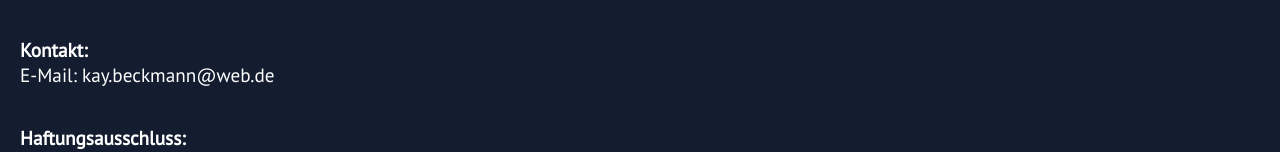
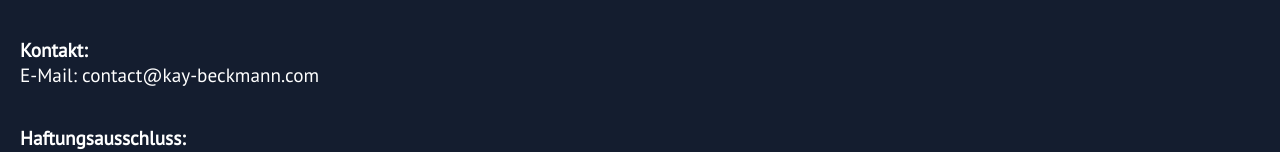
Before and after one commit to KayBeckmann/portfolio, an Angular app: page /impressum in a window 1280 px wide. Shown: the part 519-671 px from the top of the page. Built offline with nearby package versions, Linux system fonts and the light colour scheme.

Commit message:
changed linkedIn link. changed email

```diff
--- a/src/app/impressum/impressum.component.html
+++ b/src/app/impressum/impressum.component.html
@@ -14,7 +14,8 @@
   <p>
     <strong>Kontakt:</strong> <br />
     E-Mail:
-    <a class="pointer" href="mailto:kay.beckmann@web.de">kay.beckmann@web.de</a
+    <a class="pointer" href="mailto:contact@kay-beckmann.com"
+      >contact@kay-beckmann.com</a
     ><br />
   </p>
   <p>
--- a/src/app/sozialmedialinks/sozialmedialinks.component.html
+++ b/src/app/sozialmedialinks/sozialmedialinks.component.html
@@ -3,11 +3,11 @@
     <img src="./assets/icons/github.png" alt="Github" />
   </a>
 
-  <a href="mailto:kay.beckmann@web.de">
+  <a href="mailto:contact@kay-beckmann.com">
     <img src="./assets/icons/mail.png" alt="Mail" />
   </a>
 
-  <a href="https://www.linkedin.com/in/kay-beckmann-71a602109/" target="_blank">
+  <a href="http://www.linkedin.com/in/kay-beckmann-71a602109" target="_blank">
     <img src="./assets/icons/linkedin.png" alt="LinkedIn" />
   </a>
 </div>
```
